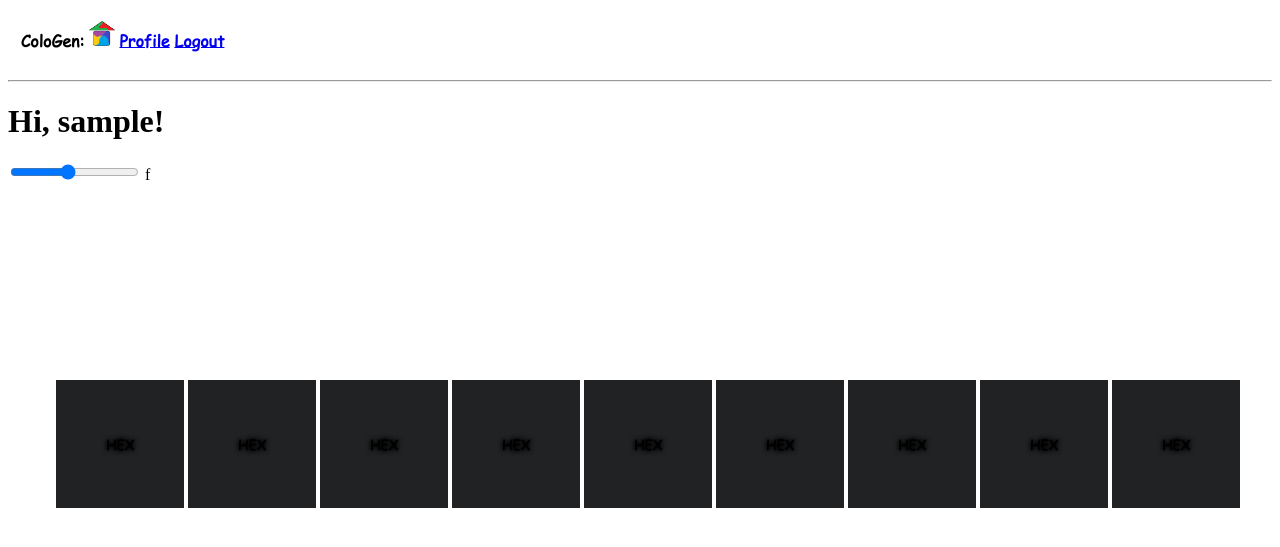
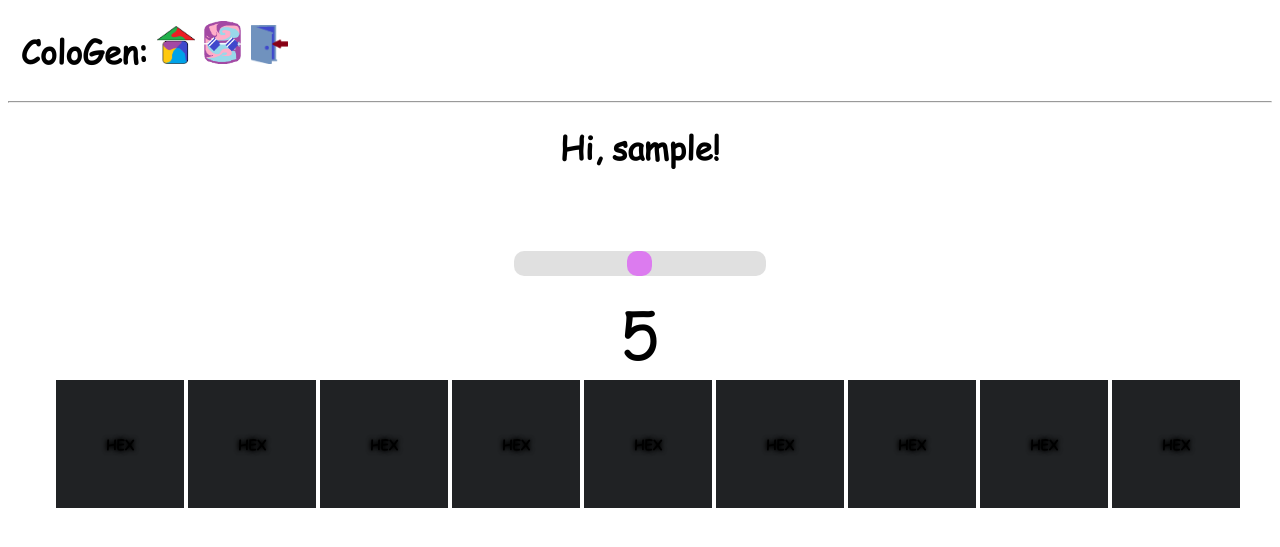
Before and after one commit to Tunip-Anip/Influencial-Website, a Flask app: page / in a window 1280 px wide. Shown: the top 547 px of the page. Run offline with Flask 3, Linux system fonts and the light colour scheme; the visitor is signed in with stand-in values (Sample User, id 1); data comes from the database, SQL or seed files in the repository; both versions use the stored data as it was after the commit; some libraries are stand-ins or nearby versions.

Commit message:
Added a bunch
Added all functonalality, made the amount of boxes go with the range slider and also fixed soem formatting and also added icons to the nav buttons

```diff
--- a/Site/app/static/style.css
+++ b/Site/app/static/style.css
@@ -9,7 +9,17 @@
 .base {
     font-family:cfont;
     font-weight: bolder;
+    font-size: 200%;
 
+
+}
+
+.login{
+    text-align: center;
+}
+
+.box{
+    height: 1px;
 }
 
 .colorgen {
@@ -22,16 +32,63 @@
     overflow-x: hidden;
     padding-top: 20px;
     overflow-x: hidden;
+    transition: 300ms ease;
+
+
+
+}
+.colorgen:hover{
+
+    transition-duration: 300ms;
+    filter:opacity(80%)
 
 
 }
 
+.slider {
+  -webkit-appearance: none;
+  width: 20%;
+  height: 25px;
+  background: #d3d3d3;
+  outline: none;
+  opacity: 0.7;
+  border-radius: 10px;
+  -webkit-transition: .2s;
+  transition: opacity .2s;
+
+}
+
+.slider:hover {
+  opacity: 1;
+}
+
+
+.slider::-webkit-slider-thumb {
+  -webkit-appearance: none;
+  appearance: none;
+  width: 25px;
+  height: 25px;
+  background: #cd44e9;
+  border-radius: 10px;
+  cursor: pointer;
+}
+
+.slider::-moz-range-thumb {
+  width: 25px;
+  height: 25px;
+  border-radius: 5px;
+  background: #86d1b6;
+  cursor: pointer;
+}
 .hexa{
     font-family: cfont;
     font-weight: bolder;
 }
 
+.home{
+    transition: 400ms;
+}
 .home:hover{
-    transition-duration: 400ms;
-        filter: hue-rotate(180deg);
+    transition: 400ms;
+        filter: hue-rotate(220deg);
 }
--- a/Site/app/templates/base.html
+++ b/Site/app/templates/base.html
@@ -23,12 +23,12 @@
             <div class="text" style="padding: 1%;">
             ColoGen:
 
-                <a href="{{ url_for('index') }}"><img src="{{ url_for('static', filename='icons/House.png') }}" alt="" class="home" style="width: 2vw; "></a>
+                <a href="{{ url_for('index') }}"><img src="{{ url_for('static', filename='icons/House.png') }}" alt="" class="home" style="width: 3%; "></a>
                 {% if current_user.is_anonymous %}
                 <a href="{{ url_for('login') }}">Login</a>
                 {% else %}
-                <a href="{{ url_for('user', username=current_user.username) }}">Profile</a>
-                <a href="{{ url_for('logout') }}">Logout</a>
+                <a href="{{ url_for('user', username=current_user.username) }}"><img src="{{ url_for('static', filename='icons/Profile.png') }}" alt="" class="home" style="width: 3%;"></a>
+                <a href="{{ url_for('logout') }}"><img src="{{ url_for('static', filename='icons/Exit.png') }}" alt="" class="home" style="width: 3%;"></a>
 
             </div>
             <div id="wcb" class="carbonbadge" style="height: 1vh; text-align:left;">
--- a/Site/app/templates/index.html
+++ b/Site/app/templates/index.html
@@ -1,6 +1,6 @@
 <!doctype html>
 <html>
-    <head>
+    <head >
         {% if title %}
         <title>{{ title }} - ColoGen</title>
         {% else %}
@@ -21,30 +21,38 @@
         {% extends "base.html" %}
 
         {% block content %}
-            <h1>Hi, {{ current_user.username }}!</h1>
-
-            <input type="range" min="1" max="10" value="5" class="slider"
-                 id="ColorRg" title="Number of Colors"
-                 oninput="Getrange()">
-            <p1 id="ColorOP">f</p1>
+            <h1 class="base" style="text-align: center;">Hi, {{ current_user.username }}!</h1>
+            <div style="text-align: center; margin-top:10vh"; display:block>
+            <input type="range" min="1" max="9" value="5" class="slider" id="ColorRg" title="Number of Colors" oninput="Getrange()" onload="Getrange()" >
+            </div>
+            <p style="text-align:center;margin-top:1vh;font-size:8vh;font-family:cfont" id="ColorOP">5</p>
             <script>
             function Getrange(){
                 document.getElementById("ColorOP").innerHTML = document.getElementById("ColorRg").value
                 console.log(document.getElementById("ColorRg").value)
+                amount1()
+                amount2()
+                amount3()
+                amount4()
+                amount5()
+                amount6()
+                amount7()
+                amount8()
                 }
             </script>
 
 
 
-            <div class="colorgen" style="text-align: center; width: 100%;top: 45vh;"onclick="changecol()">
-                <div  onclick="changecol1()" >
-                <div  onclick="changecol2()" >
-                <div  onclick="changecol3()" >
-                <div  onclick="changecol4()" >
-                <div  onclick="changecol5()" >
-                <div  onclick="changecol6()" >
-                <div  onclick="changecol7()" >
-                <div  onclick="changecol8()" >
+            <div class="colorgen" style="text-align: center; width: 100%;top: 45vh;">
+                <div  onclick="changecol()" onload="changecol()" >
+                <div  onclick="changecol1()" onload="changecol1()" >
+                <div  onclick="changecol2()" onload="changecol2()">
+                <div  onclick="changecol3()" onload="changecol3()">
+                <div  onclick="changecol4()" onload="changecol4()">
+                <div  onclick="changecol5()" onload="changecol5()">
+                <div  onclick="changecol6()" onload="changecol6()">
+                <div  onclick="changecol7()" onload="changecol7()">
+                <div  onclick="changecol8()" onload="changecol8()">
                     <button id="colorgen" style="background-color: rgb(32, 34, 36); width: 10vw; height:10vw;border: none;outline: none;" >
                         <p1 id="hexa" class="hexa" style="background-blend-mode:soft-light; text-shadow: 0 0 4px #000000, 0 0 5px #000000">HEX</p1>
                         <script>
@@ -80,7 +88,10 @@
                         <script>
                             function amount1(){
                                 if (document.getElementById("ColorRg").value < 2){
-                                    document.getElementById("colorgen").style.display = 'none'
+                                    document.getElementById("colorgen1").style.display = 'none'
+                                }
+                                else{
+                                    document.getElementById("colorgen1").style.display = ''
                                 }
                             }
                             function changecol1(){
@@ -113,6 +124,14 @@
                     <button id="colorgen2" style="background-color: rgb(32, 34, 36); width: 10vw; height:10vw;border: none;outline: none;" >
                         <p1 id="hexa2" class="hexa" style="background-blend-mode:soft-light; text-shadow: 0 0 4px #000000, 0 0 5px #000000">HEX</p1>
                         <script>
+                            function amount2(){
+                                if (document.getElementById("ColorRg").value < 3){
+                                    document.getElementById("colorgen2").style.display = 'none'
+                                }
+                                else{
+                                    document.getElementById("colorgen2").style.display = ''
+                                }
+                            }
                             function changecol2(){
                                 let randHex = randcolHex2()
 
@@ -141,6 +160,14 @@
                     <button id="colorgen3" style="background-color: rgb(32, 34, 36); width: 10vw; height:10vw;border: none;outline: none;" >
                         <p1 id="hexa3" class="hexa" style="background-blend-mode:soft-light; text-shadow: 0 0 4px #000000, 0 0 5px #000000">HEX</p1>
                         <script>
+                            function amount3(){
+                                if (document.getElementById("ColorRg").value < 4){
+                                    document.getElementById("colorgen3").style.display = 'none'
+                                }
+                                else{
+                                    document.getElementById("colorgen3").style.display = ''
+                                }
+                            }
                             function changecol3(){
                                 let randHex = randcolHex3()
 
@@ -169,6 +196,14 @@
                     <button id="colorgen4" style="background-color: rgb(32, 34, 36); width: 10vw; height:10vw;border: none;outline: none;" >
                         <p1 id="hexa4" class="hexa" style="background-blend-mode:soft-light; text-shadow: 0 0 4px #000000, 0 0 5px #000000">HEX</p1>
                         <script>
+                            function amount4(){
+                                if (document.getElementById("ColorRg").value < 5){
+                                    document.getElementById("colorgen4").style.display = 'none'
+                                }
+                                else{
+                                    document.getElementById("colorgen4").style.display = ''
+                                }
+                            }
                             function changecol4(){
                                 let randHex = randcolHex4()
 
@@ -197,6 +232,14 @@
                     <button id="colorgen5" style="background-color: rgb(32, 34, 36); width: 10vw; height:10vw;border: none;outline: none;" >
                         <p1 id="hexa5" class="hexa" style="background-blend-mode:soft-light; text-shadow: 0 0 4px #000000, 0 0 5px #000000">HEX</p1>
                         <script>
+                            function amount5(){
+                                if (document.getElementById("ColorRg").value < 6){
+                                    document.getElementById("colorgen5").style.display = 'none'
+                                }
+                                else{
+                                    document.getElementById("colorgen5").style.display = ''
+                                }
+                            }
                             function changecol5(){
                                 let randHex = randcolHex5()
 
@@ -225,6 +268,14 @@
                     <button id="colorgen6" style="background-color: rgb(32, 34, 36); width: 10vw; height:10vw;border: none;outline: none;" >
                         <p1 id="hexa6" class="hexa" style="background-blend-mode:soft-light; text-shadow: 0 0 4px #000000, 0 0 5px #000000">HEX</p1>
                         <script>
+                            function amount6(){
+                                if (document.getElementById("ColorRg").value < 7){
+                                    document.getElementById("colorgen6").style.display = 'none'
+                                }
+                                else{
+                                    document.getElementById("colorgen6").style.display = ''
+                                }
+                            }
                             function changecol6(){
                                 let randHex = randcolHex6()
 
@@ -253,6 +304,14 @@
                     <button id="colorgen7" style="background-color: rgb(32, 34, 36); width: 10vw; height:10vw;border: none;outline: none;" >
                         <p1 id="hexa7" class="hexa" style="background-blend-mode:soft-light; text-shadow: 0 0 4px #000000, 0 0 5px #000000">HEX</p1>
                         <script>
+                            function amount7(){
+                                if (document.getElementById("ColorRg").value < 8){
+                                    document.getElementById("colorgen7").style.display = 'none'
+                                }
+                                else{
+                                    document.getElementById("colorgen7").style.display = ''
+                                }
+                            }
                             function changecol7(){
                                 let randHex = randcolHex7()
 
@@ -281,6 +340,14 @@
                     <button id="colorgen8" style="background-color: rgb(32, 34, 36); width: 10vw; height:10vw;border: none;outline: none;" >
                         <p1 id="hexa8" class="hexa" style="background-blend-mode:soft-light; text-shadow: 0 0 4px #000000, 0 0 5px #000000">HEX</p1>
                         <script>
+                            function amount8(){
+                                if (document.getElementById("ColorRg").value < 9){
+                                    document.getElementById("colorgen8").style.display = 'none'
+                                }
+                                else{
+                                    document.getElementById("colorgen8").style.display = ''
+                                }
+                            }
                             function changecol8(){
                                 let randHex = randcolHex8()
 
@@ -314,6 +381,7 @@
                 </div>
                 </div>
                 </div>
+                </div>
             </div>
 
         {% endblock %}
```
Also changed, not shown: Site/app/templates/login.html (+7 -6 lines), Site/app.db, Site/app/static/Icons/Exit.png (added), Site/app/static/Icons/Profile.png (added).
